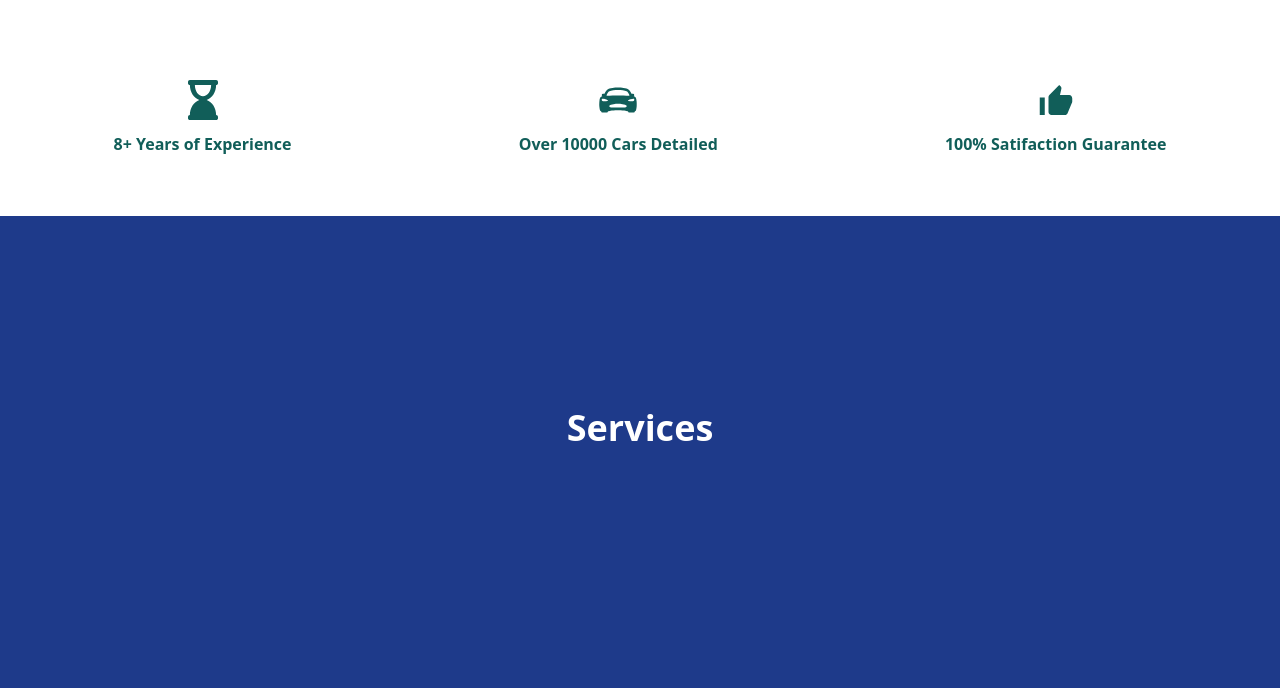
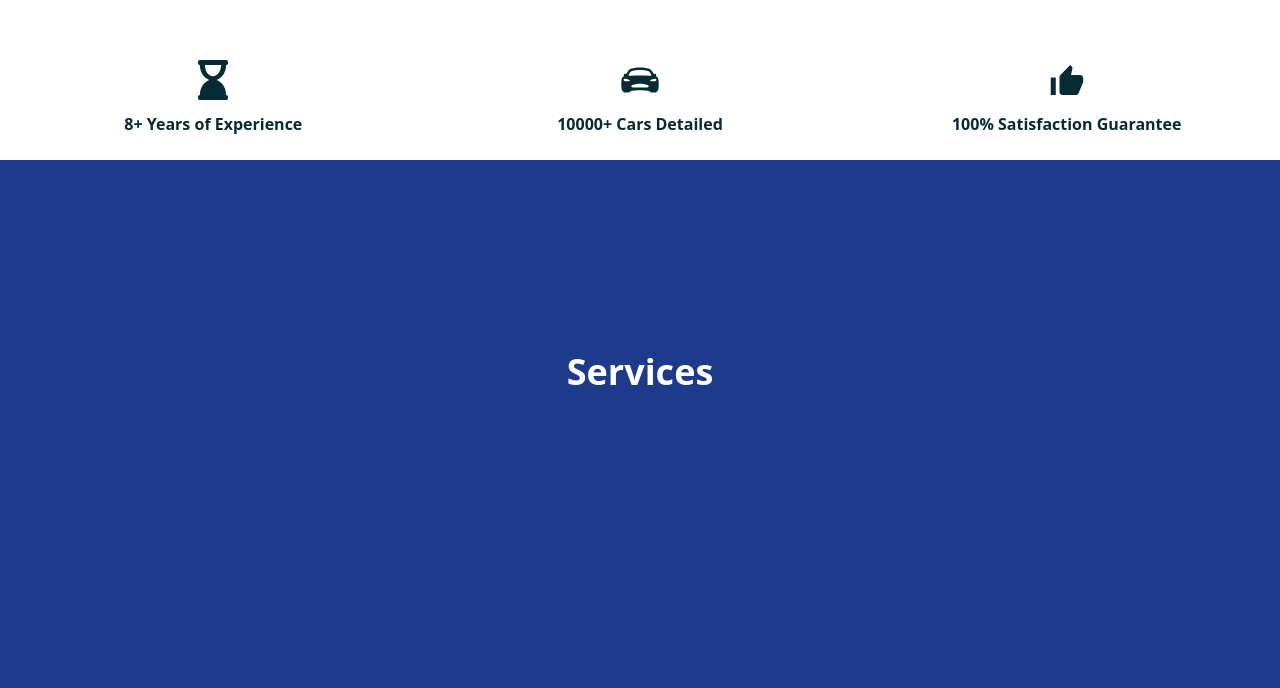
Before and after one commit to Succorro/GabrielCarCleaning, a React (Vite) app: page / in a window 1280 px wide. Shown: the part 812-1500 px from the top of the page. Built offline with nearby package versions, Linux system fonts and the light colour scheme.

Commit message:
updated layout for dark theme on all sections, refactored stats for reusability, added use trail for stats

```diff
--- a/src/components/contact/index.tsx
+++ b/src/components/contact/index.tsx
@@ -99,12 +99,12 @@ const Contact = () => {
   }
 
   return (
-    <section id='contact' className="min-h-[100vh] bg-white text-Teal mb-20">
+    <section id='contact' className="min-h-[100vh] bg-white dark:bg-slate-950 dark:text-white text-Teal pb-10">
       <div className='mx-10 pt-10'>
         <div className='-mx-4 flex flex-wrap'>
           <div className='w-full px-4'>
               <div className='mx-auto mb-[30px] max-w-[510px] text-center'>
-                  <span className='mb-2 block text-lg font-semibold text-blue-600'>
+                  <span className='mb-2 block text-lg font-semibold text-blue-800 dark:text-blue-600'>
                       Contact Us
                   </span>
                   <h2 className='mb-3 text-3xl font-bold sm:text-4xl md:leading-[1.2] md:text-[40px]'>
@@ -115,7 +115,7 @@ const Contact = () => {
         </div>
       </div>
       <div className='flex flex-col items-center'>
-        <div className='shadow-lg flex items-center justify-center overflow-hidden bg-accent w-[90vw] h-[80vh]'>
+        <div className='shadow-lg flex items-center justify-center overflow-hidden bg-accent dark:bg-slate-800 w-[90vw] h-[80vh]'>
           {displayForm()}
         </div>
       </div>
--- a/src/components/contact/inputInformation.tsx
+++ b/src/components/contact/inputInformation.tsx
@@ -38,7 +38,7 @@ const InputInformation = ({setPage, userInfo, setUserInfo, onSubmit, errors, set
 
   return (
     <div className='flex flex-col items-center'>
-      <h2 className='text-4xl text-blue-800 pt-10 h-[20vh]'>Contact Information</h2>
+      <h2 className='text-4xl text-blue-800 dark:text-blue-600 pt-10 h-[20vh]'>Contact Information</h2>
       <form className="flex flex-col h-[41vh]">
         <div className="mb-4">
           <input
@@ -102,8 +102,8 @@ const InputInformation = ({setPage, userInfo, setUserInfo, onSubmit, errors, set
       </form>
       <div className='h-[20vh] flex flex-col justify-end items-center pb-10'>
         <div>
-          <Button onClick={()=> setPage(2)} className='hover:bg-blue-800 bg-blue-700 mr-10'>Previous </Button>
-          <Button onClick={onSubmit} className='bg-green-700 hover:bg-green-900 '>Submit</Button>
+          <Button onClick={()=> setPage(2)} className='hover:bg-blue-800 bg-blue-700 dark:bg-blue-600 dark:text-white mr-10'>Previous </Button>
+          <Button onClick={onSubmit} className='bg-green-700 hover:bg-green-900 dark:text-white dark:bg-green-600'>Submit</Button>
         </div>
       </div>
     </div>
--- a/src/components/hero/index.tsx
+++ b/src/components/hero/index.tsx
@@ -6,10 +6,10 @@ export const Hero = () => {
         <img className='object-contain' src="/GabrielCarCleaning.jpeg" alt="" />
       </div>
       <div className='flex flex-col sm:w-[40vw] items-center text-center sm:mt-16'>
-        <div className='flex my-10 mx-auto font-bold text-4xl text-Teal sm:mx-0 sm:mb-20'>
+        <div className='flex my-10 mx-auto font-bold text-4xl text-Teal dark:text-teal-700 sm:mx-0 sm:mb-20'>
           <p>Perfection in Every Detail</p>
         </div>
-        <a href='#contact' className='bg-Teal w-32 text-white rounded-full py-2 sm:w-32'>
+        <a href='#contact' className='bg-Teal dark:bg-teal-700 w-32 text-white rounded-full py-2 sm:w-32'>
           Contact Us
         </a>
       </div>
--- a/src/components/services/index.tsx
+++ b/src/components/services/index.tsx
@@ -2,7 +2,7 @@ import React from 'react'
 
 const Services = () => {
   return (
-    <section id='services' className="h-[100vh] flex bg-blue-900">
+    <section id='services' className="h-[100vh] flex bg-blue-900 dark:bg-slate-950">
         <div className="w-full py-32 md:py-48">
             <div className='flex justify-center'>
                 <h2 className="text-4xl font-bold text-white">Services</h2>
--- a/src/components/stats/index.tsx
+++ b/src/components/stats/index.tsx
@@ -1,33 +1,53 @@
-import AnimatedCounter from '../ui/AnimatedConter'
-import { FaHourglassEnd } from 'react-icons/fa'
-import {IoCarSport} from 'react-icons/io5'
-import { IoMdThumbsUp } from "react-icons/io";
+import { useState } from "react";
+import { useTrail, animated as a } from "react-spring";
+import Stat from './stat';
+
+
+const config = { mass: 5, tension: 1000, friction: 200 };
 const Stats = () => {
+    const [toggle, set] = useState(true);
+    const statInfo = [
+        {
+            img: 'hour',
+            number: 8,
+            text: '+ Years of Experience'
+        },
+        {
+            img: 'car',
+            number: 10000,
+            text: '+ Cars Detailed'
+        },
+        {
+            img: 'thumb',
+            number: 100,
+            text: '% Satisfaction Guarantee'
+        }
+    ]
+    const trail = useTrail(statInfo.length, {
+      config,
+      opacity: toggle ? 1 : 0,
+      x: toggle ? 0 : 20,
+      height: toggle ? 80 : 0,
+      from: { opacity: 0, x: 20, height: 0 }
+    });
   return (
-    <div className='bg-white py-5'>
-        <section className='flex flex-col sm:flex-row items-center mx-auto'>
-            <div className={boxStyle}>
-                <FaHourglassEnd size='40px' />
-                <div className="flex mt-3">
-                    <AnimatedCounter end={8} duration={1000}/>+ Years of Experience
-                </div>
+    <div className='bg-white dark:bg-slate-950'>
+            <div className='flex flex-col sm:flex-row  items-center sm:justify-center ' onClick={() => set(state => !state)}>
+                    {trail.map(({ x, height, ...rest }, index) => (
+                    <a.div
+                        key={statInfo[index]}
+                        className="w-full pb-10"
+                        style={{
+                        ...rest,
+                        transform: x.interpolate(x => `translate3d(0,${x}px,0)`)
+                        }}
+                    >
+                        <a.div style={{ height }}>{<Stat img={statInfo[index].img} number={statInfo[index].number} text={statInfo[index].text}/>}</a.div>
+                    </a.div>
+                    ))}
             </div>
-            <div className={boxStyle}>
-                <IoCarSport size='40px'/>
-                <div className="flex mt-3">
-                    Over&nbsp;<AnimatedCounter end={10000} duration={1000}/>&nbsp;Cars Detailed
-                </div>
-            </div>
-            <div className={boxStyle}>
-                <IoMdThumbsUp size='40px'/>
-                <div className="flex mt-3">
-                    <AnimatedCounter end={100} duration={1000}/>% Satifaction Guarantee
-                </div>
-            </div>
-        </section>
     </div>
   )
 }
 
-const boxStyle = 'flex flex-col items-center text-center text-teal-800 font-bold mx-auto my-5 py-5'
 export default Stats
--- /dev/null
+++ b/src/components/stats/stat.tsx
@@ -0,0 +1,32 @@
+import { FaHourglassEnd } from "react-icons/fa"
+import AnimatedCounter from "../ui/AnimatedConter"
+import {IoCarSport} from 'react-icons/io5'
+import { IoMdThumbsUp } from "react-icons/io";
+
+const Stat = ({img, number, text}) => {
+    const image = () => {
+        if(img === 'hour'){
+            return (
+                <FaHourglassEnd size ='40px'/>
+            )
+        } else if(img === 'car'){
+            return (
+                <IoCarSport size='40px'/>
+            )
+        } else {
+            return(
+                <IoMdThumbsUp size='40px'/>
+            )
+        }
+    }
+  return (
+    <div className='flex flex-col items-center text-center text-Teal dark:text-teal-200 font-bold mx-auto my-5 py-5'>
+        {image()}
+        <div className="flex mt-3">
+            <AnimatedCounter end={number} duration={1000}/>{text}
+        </div>
+    </div>
+  )
+}
+
+export default Stat
```
Also changed, not shown: src/components/contact/selectCar.tsx (+4 -4 lines), src/components/contact/selectPackage.tsx (+5 -5 lines).
